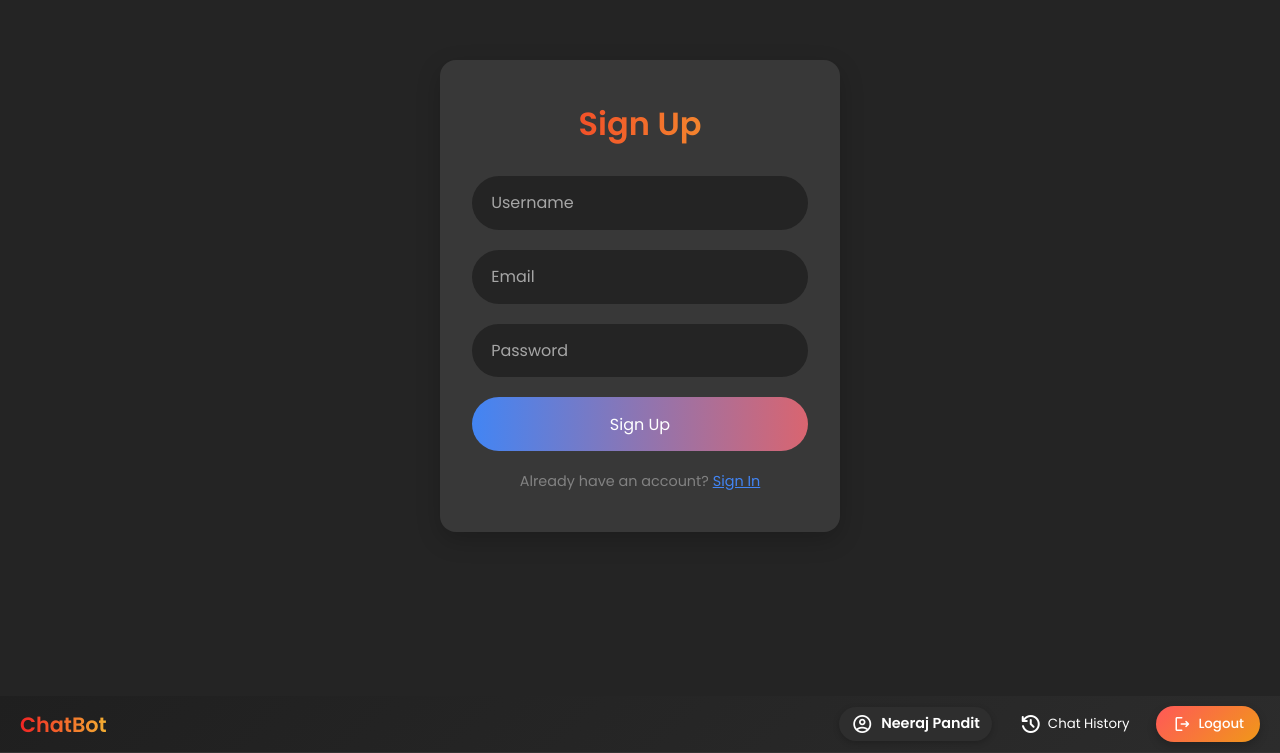
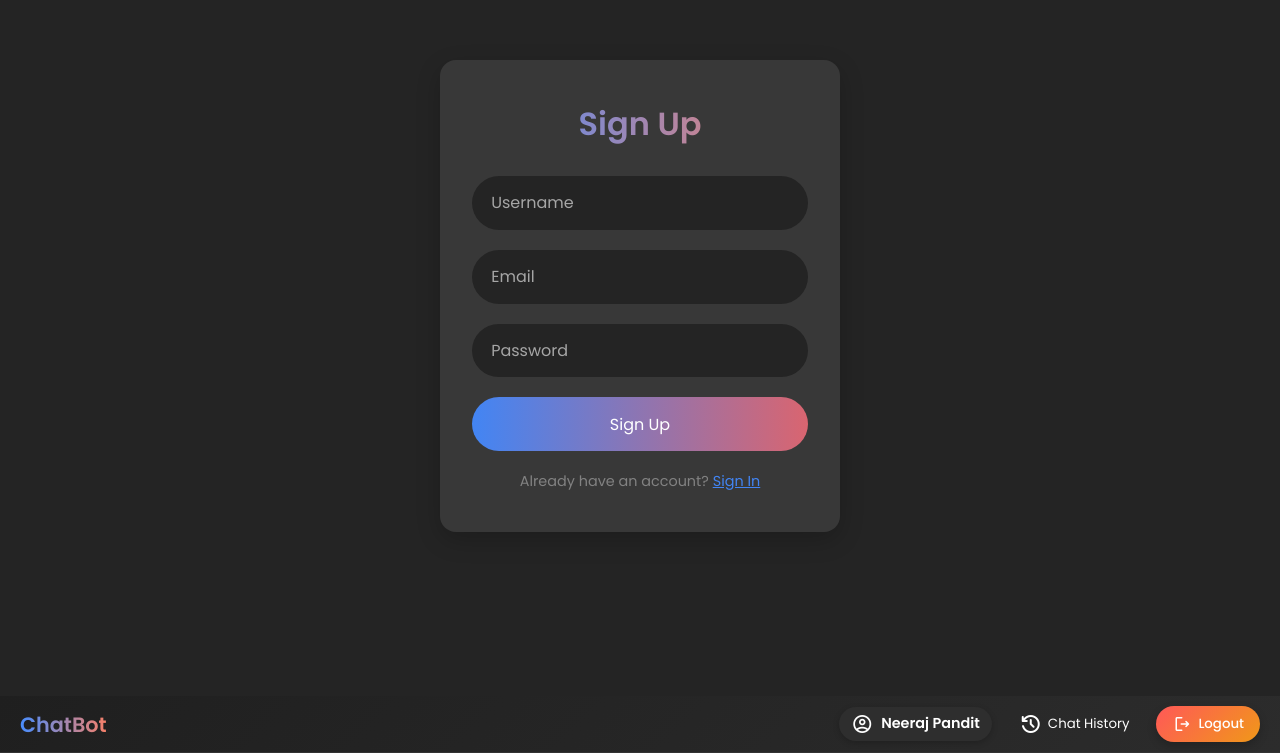
Before and after one commit to Neeraj-pandit92/ChatBot, a plain HTML site: page index.html in a window 1280 px wide. Shown: the part 104-857 px from the top of the page. Drawn offline with nearby package versions, Linux system fonts and the light colour scheme.

Commit message:
Updated style.css

```diff
--- a/style.css
+++ b/style.css
@@ -8,7 +8,7 @@
 }
 
 h2 {
-  background: linear-gradient(to right, #f12424, #f4b032);
+  background: linear-gradient(to right, #488dfd, #f88068);
   background-clip: text;
   -webkit-background-clip: text;
   -moz-background-clip: text;
```
